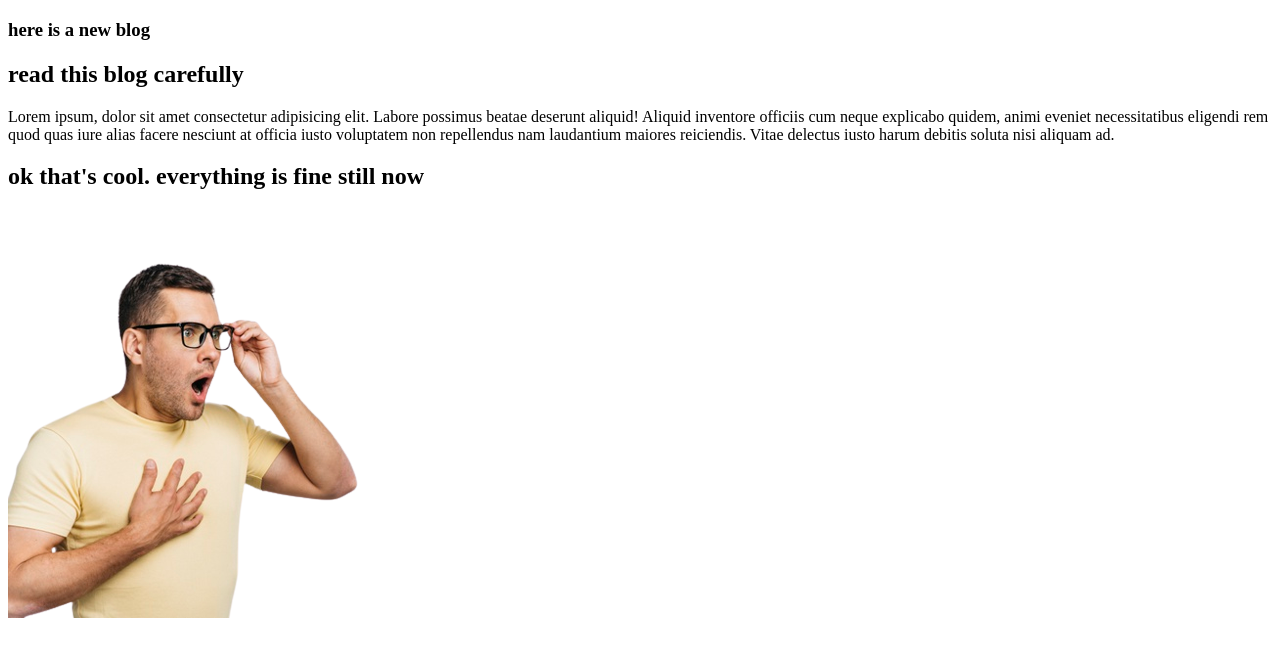
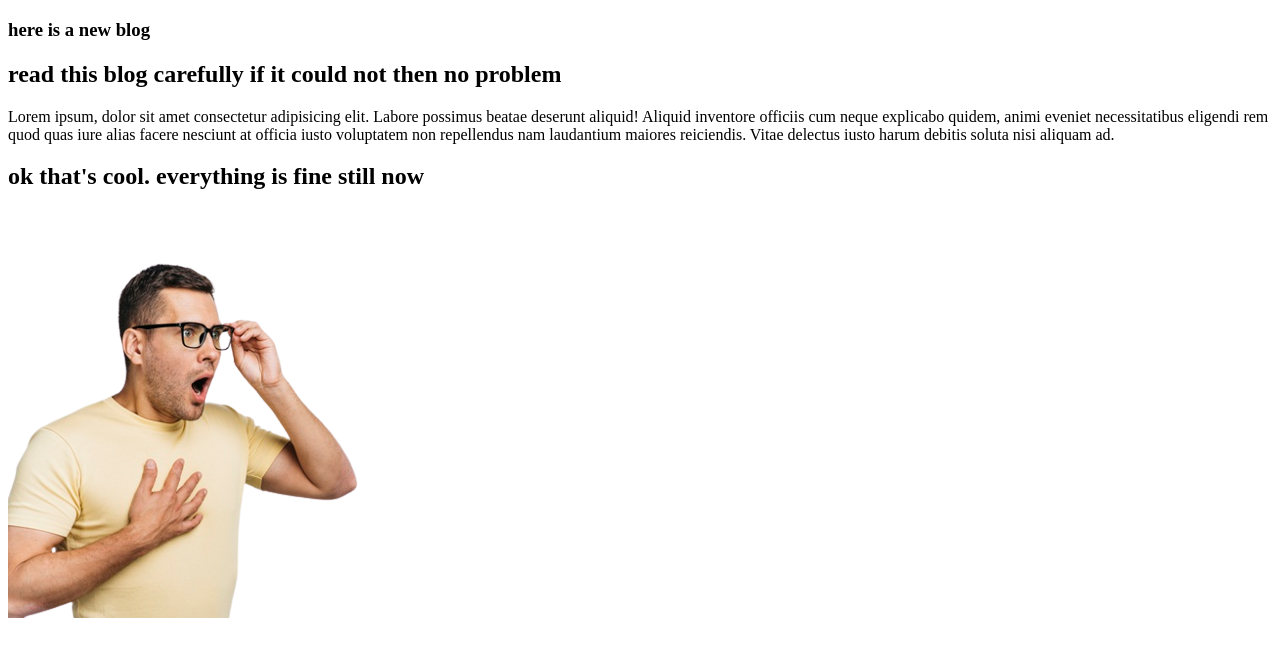
Before and after one commit to Shovan-Banik/git_second_repo, a plain HTML site: page index.html in a window 1280 px wide. Drawn offline with Linux system fonts and the light colour scheme.

Commit message:
no problem

```diff
--- a/index.html
+++ b/index.html
@@ -9,7 +9,7 @@
 <body>
     <div>
         <h3>here is a new blog</h3>
-        <h2>read this blog carefully</h2>
+        <h2>read this blog carefully if it could not then no problem</h2>
     </div>
     <p>Lorem ipsum, dolor sit amet consectetur adipisicing elit. Labore possimus beatae deserunt aliquid! Aliquid inventore officiis cum neque explicabo quidem, animi eveniet necessitatibus eligendi rem quod quas iure alias facere nesciunt at officia iusto voluptatem non repellendus nam laudantium maiores reiciendis. Vitae delectus iusto harum debitis soluta nisi aliquam ad.</p>
     <h2>ok that's cool. everything is fine still now</h2>
```
